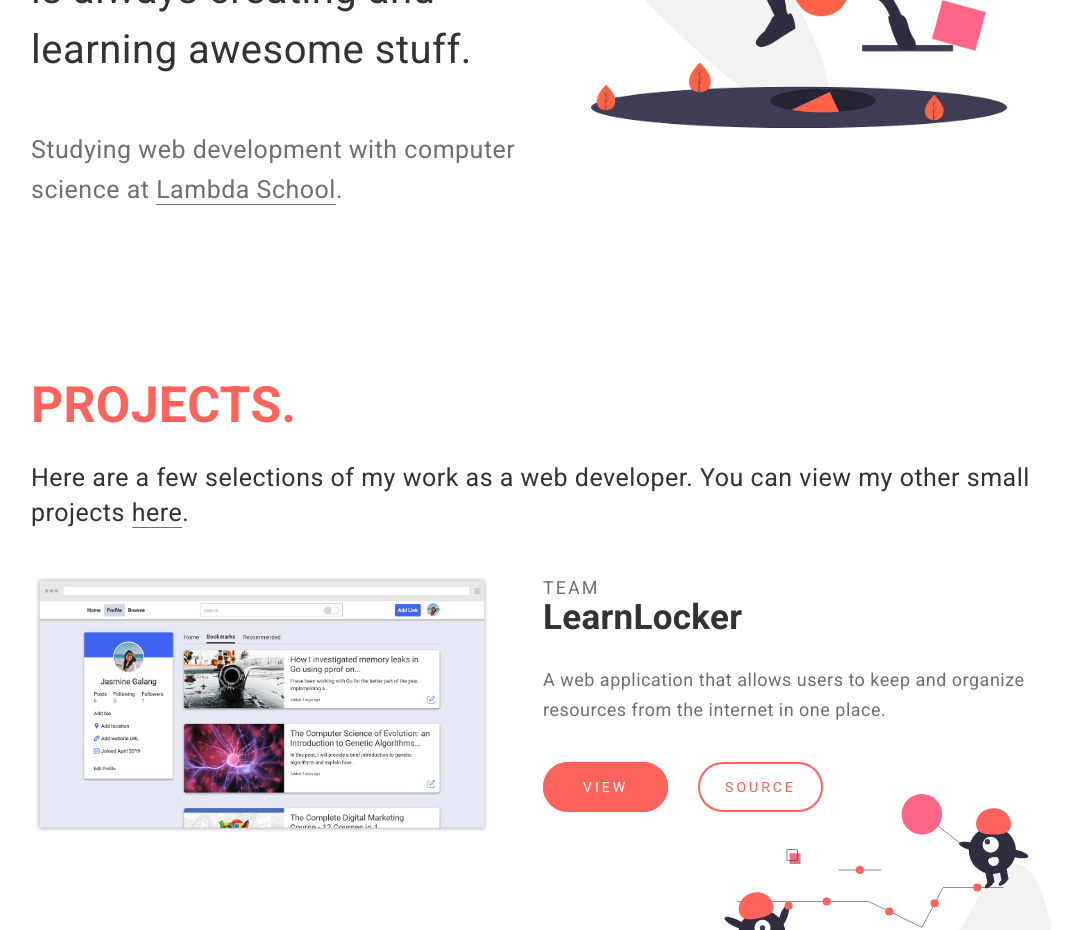
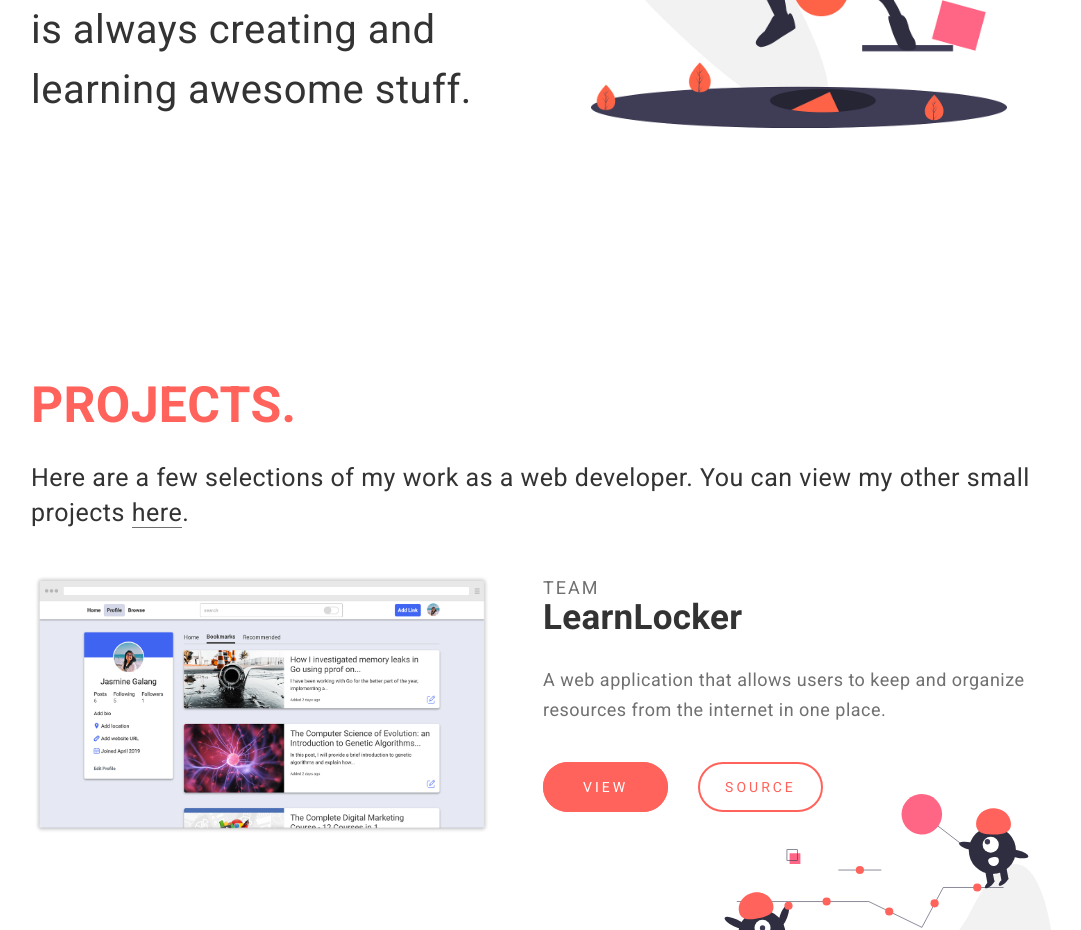
Before and after one commit to jsmndev/jsmn.dev, a React (Create React App) app: page / in a window 1280 px wide. Shown: the part 1140-2070 px from the top of the page, without its empty margins (97-1178 px from the left). Built offline with nearby package versions, Linux system fonts and the light colour scheme.

Commit message:
Updated bio

```diff
--- a/src/_components/About/About.js
+++ b/src/_components/About/About.js
@@ -9,17 +9,6 @@
         <p className="main-headline">
           I'm Jasmine Galang and I'm a full-stack developer who is always
           creating and learning awesome stuff.
-        </p>
-        <p className="secondary-headline">
-          Studying web development with computer science at{" "}
-          <a
-            href="https://lambdaschool.com"
-            target="_blank"
-            rel="noopener noreferrer"
-          >
-            Lambda School
-          </a>
-          .
         </p>
       </AboutHeadline>
 
@@ -33,4 +22,8 @@
   );
 };
 
+function greet() {
+  return "wtf";
+}
+
 export { About };
```
